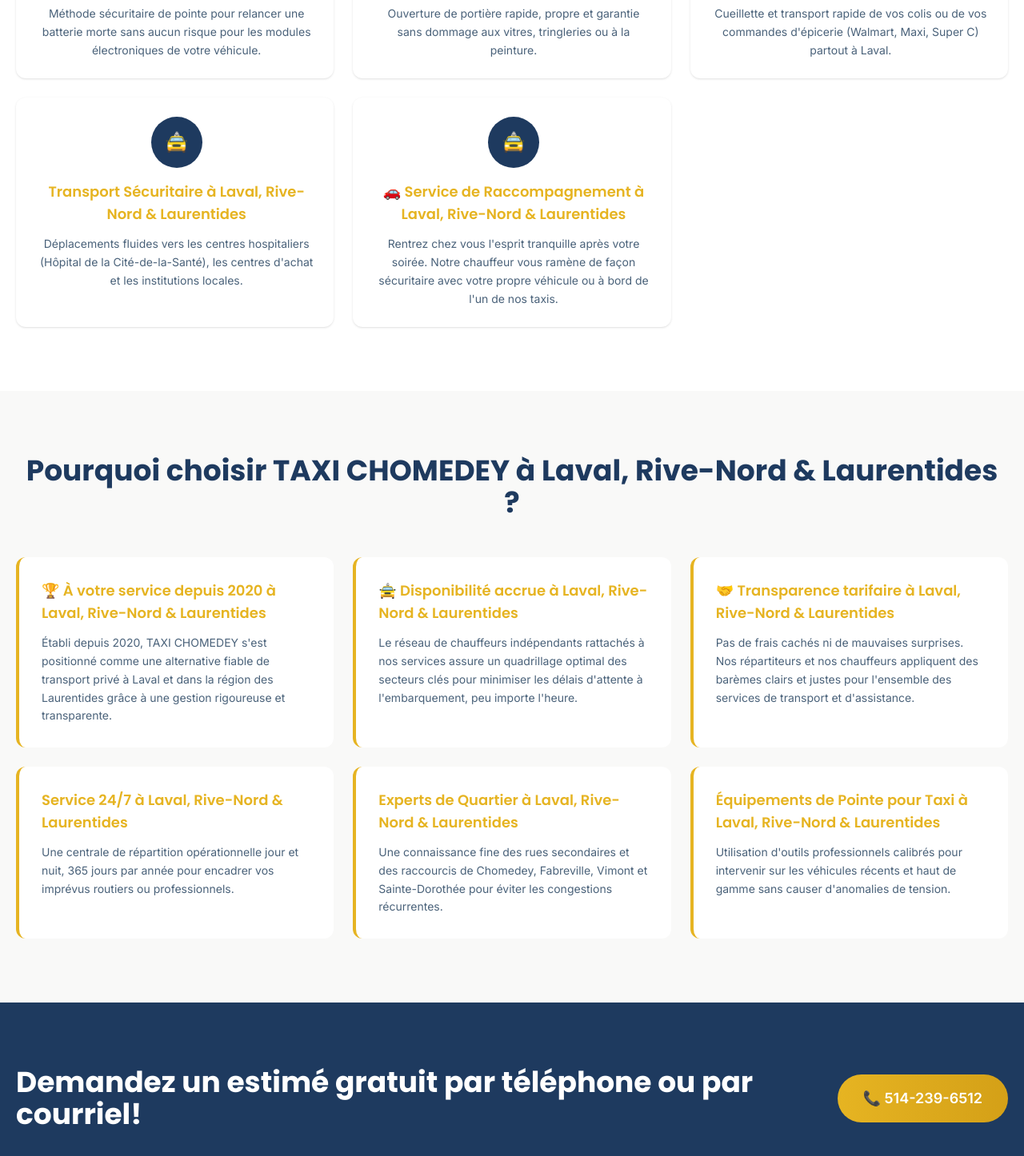
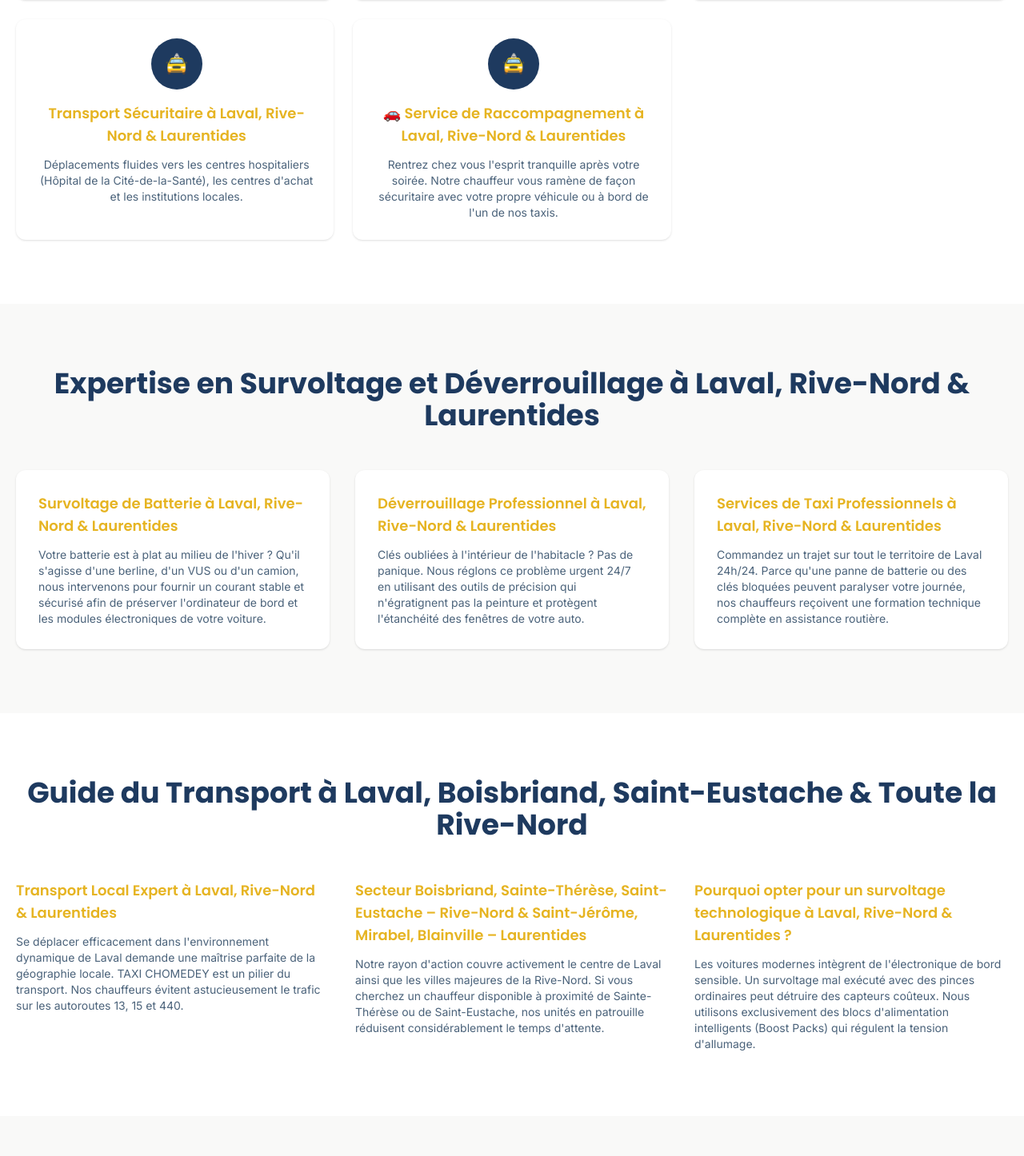
Before and after one commit to john760300-sketch/taxi-laval-nextjs, a Next.js app: page /fr in a window 1280 px wide. Shown: the part 1346-2792 px from the top of the page at 80% size. Built offline with nearby package versions, Linux system fonts and the light colour scheme.

Commit message:
feat: FR homepage page component using full live content

```diff
--- a/src/app/fr/page.tsx
+++ b/src/app/fr/page.tsx
@@ -1,214 +1,219 @@
 import Header from "@/components/Header";
 import Footer from "@/components/Footer";
 import Link from "next/link";
+import { cities } from "@/data/cities";
+import { frHome as h } from "@/data/home-fr";
 import type { Metadata } from "next";
 
 export const metadata: Metadata = {
-  title: "TAXI CHOMEDEY | 🚖 #1 Service de Taxi Laval, Rive-Nord & Laurentides 24h/24 7j/7",
-  description:
-    "TAXI CHOMEDEY à Laval, Rive-Nord & Laurentides – Disponible 24h/24 7j/7. Transport local, aéroport YUL, survoltage batterie, déverrouillage de portière et service de raccompagnement 24/7. Réservez maintenant ! ☎️ 514-239-6512",
+  title: h.title,
+  description: h.description,
   alternates: {
     canonical: "https://besttaxilaval.ca/fr",
-    languages: {
-      fr: "https://besttaxilaval.ca/fr",
-      en: "https://besttaxilaval.ca/en",
-    },
+    languages: { fr: "https://besttaxilaval.ca/fr", en: "https://besttaxilaval.ca/en" },
   },
 };
 
-const services = [
-  {
-    title: "Survoltage de Batterie (Boost) à Laval, Rive-Nord & Laurentides",
-    description:
-      "Méthode sécuritaire de pointe pour relancer une batterie morte sans aucun risque pour les modules électroniques de votre véhicule.",
-    href: "/fr/survoltage-batterie",
-  },
-  {
-    title: "Déverrouillage Professionnel à Laval, Rive-Nord & Laurentides",
-    description:
-      "Ouverture de portière rapide, propre et garantie sans dommage aux vitres, tringleries ou à la peinture.",
-    href: "/fr/deverrouillage-portiere",
-  },
-  {
-    title: "Livraison Express à Laval, Rive-Nord & Laurentides",
-    description:
-      "Cueillette et transport rapide de vos colis ou de vos commandes d'épicerie (Walmart, Maxi, Super C) partout à Laval.",
-    href: "/fr/livraison-express",
-  },
-  {
-    title: "Transport Sécuritaire à Laval, Rive-Nord & Laurentides",
-    description:
-      "Déplacements fluides vers les centres hospitaliers (Hôpital de la Cité-de-la-Santé), les centres d'achat et les institutions locales.",
-    href: "/fr/transport-local",
-  },
-  {
-    title: "🚗 Service de Raccompagnement à Laval, Rive-Nord & Laurentides",
-    description:
-      "Rentrez chez vous l'esprit tranquille après votre soirée. Notre chauffeur vous ramène de façon sécuritaire avec votre propre véhicule ou à bord de l'un de nos taxis.",
-    href: "/fr/raccompagnement",
-  },
-];
-
-const features = [
-  {
-    title: "🏆 À votre service depuis 2020 à Laval, Rive-Nord & Laurentides",
-    description:
-      "Établi depuis 2020, TAXI CHOMEDEY s'est positionné comme une alternative fiable de transport privé à Laval et dans la région des Laurentides grâce à une gestion rigoureuse et transparente.",
-  },
-  {
-    title: "🚖 Disponibilité accrue à Laval, Rive-Nord & Laurentides",
-    description:
-      "Le réseau de chauffeurs indépendants rattachés à nos services assure un quadrillage optimal des secteurs clés pour minimiser les délais d'attente à l'embarquement, peu importe l'heure.",
-  },
-  {
-    title: "🤝 Transparence tarifaire à Laval, Rive-Nord & Laurentides",
-    description:
-      "Pas de frais cachés ni de mauvaises surprises. Nos répartiteurs et nos chauffeurs appliquent des barèmes clairs et justes pour l'ensemble des services de transport et d'assistance.",
-  },
-  {
-    title: "Service 24/7 à Laval, Rive-Nord & Laurentides",
-    description:
-      "Une centrale de répartition opérationnelle jour et nuit, 365 jours par année pour encadrer vos imprévus routiers ou professionnels.",
-  },
-  {
-    title: "Experts de Quartier à Laval, Rive-Nord & Laurentides",
-    description:
-      "Une connaissance fine des rues secondaires et des raccourcis de Chomedey, Fabreville, Vimont et Sainte-Dorothée pour éviter les congestions récurrentes.",
-  },
-  {
-    title: "Équipements de Pointe pour Taxi à Laval, Rive-Nord & Laurentides",
-    description:
-      "Utilisation d'outils professionnels calibrés pour intervenir sur les véhicules récents et haut de gamme sans causer d'anomalies de tension.",
-  },
+const territory = [
+  { name: "Chomedey", emoji: "🚖", slug: "chomedey" },
+  { name: "Laval-des-Rapides", emoji: "🏙️", slug: "laval-des-rapides" },
+  { name: "Sainte-Dorothée", emoji: "🌳", slug: "sainte-dorothee" },
+  { name: "Duvernay", emoji: "🏡", slug: "duvernay" },
+  { name: "Pont-Viau", emoji: "🌉", slug: "pont-viau" },
+  { name: "Saint-Vincent-de-Paul", emoji: "⛪", slug: "saint-vincent-de-paul" },
+  { name: "Saint-François", emoji: "🏞️", slug: "saint-francois" },
+  { name: "Sainte-Rose", emoji: "🏘️", slug: "sainte-rose" },
+  { name: "Fabreville", emoji: "🌲", slug: "fabreville" },
+  { name: "Vimont", emoji: "🏥", slug: "vimont" },
+  { name: "Laval-Ouest", emoji: "🌾", slug: "laval-ouest" },
+  { name: "Laval-sur-le-Lac", emoji: "💧", slug: "laval-sur-le-lac" },
+  { name: "Îles-Laval", emoji: "🏝️", slug: "iles-laval" },
+  { name: "Auteuil", emoji: "🏠", slug: "auteuil" },
+  { name: "Boisbriand", emoji: "🛍️", slug: "boisbriand" },
+  { name: "Sainte-Thérèse", emoji: "📚", slug: "sainte-therese" },
+  { name: "Saint-Eustache", emoji: "🏛️", slug: "saint-eustache" },
 ];
 
 export default function FrenchHomePage() {
   return (
     <>
       <Header />
-
       <main>
-        {/* Hero */}
-        <section className="relative flex min-h-[600px] items-center overflow-hidden bg-[#1e3a5f]">
+        <section className="relative flex min-h-[560px] items-center overflow-hidden bg-[#1e3a5f]">
           <div className="absolute inset-0 bg-gradient-to-r from-black/60 via-black/30 to-black/10" />
           <div className="relative z-10 mx-auto max-w-7xl px-5 py-16">
-            <div className="max-w-xl text-white">
-              <h1 className="mb-5 text-4xl font-bold leading-tight md:text-5xl">
-                🚖 #1 TAXI CHOMEDEY | Service de Taxi & Assistance Routière 24h/24
-                7j/7 à Laval, Rive-Nord & Laurentides
-              </h1>
-              <p className="mb-6 text-base leading-relaxed text-white/95">
-                TAXI CHOMEDEY répond à vos besoins de transport local ou d&apos;aide
-                d&apos;urgence sur la route. Votre chauffeur offre un service rapide et
-                fiable à Laval, Boisbriand, Saint-Eustache, Blainville, Terrebonne,
-                Mascouche, Repentigny, Saint-Jérôme, Mirabel, Sainte-Agathe-des-Monts,
-                Mont-Tremblant et sur toute la Rive-Nord. Nous sommes disponibles
-                24h/24 et 7j/7.
-              </p>
-              <h3 className="mb-5 text-xl font-semibold text-[#e6b422]">
-                Service 24/7 - Contactez-nous maintenant!
-              </h3>
+            <div className="max-w-2xl text-white">
+              <h1 className="mb-5 text-3xl font-bold leading-tight md:text-4xl lg:text-5xl">{h.h1}</h1>
+              <p className="mb-6 text-base leading-relaxed text-white/95">{h.hero}</p>
+              <h3 className="mb-4 text-xl font-semibold text-[#e6b422]">{h.contactTitle}</h3>
               <div className="mb-6 flex flex-wrap gap-3 text-sm">
-                <span className="rounded-full bg-white/10 px-3 py-1">
-                  ✅ Fondé en 2020
-                </span>
-                <span className="rounded-full bg-white/10 px-3 py-1">
-                  🚖 50+ Véhicules partenaires
-                </span>
-                <span className="rounded-full bg-white/10 px-3 py-1">
-                  ⏱️ Intervention Express
-                </span>
-                <span className="rounded-full bg-white/10 px-3 py-1">
-                  🔒 Chauffeurs d&apos;expérience
-                </span>
+                {h.badges.map((b) => (
+                  <span key={b} className="rounded-full bg-white/10 px-3 py-1">{b}</span>
+                ))}
               </div>
               <div className="flex flex-wrap gap-4">
-                <a
-                  href="tel:+15142396512"
-                  className="inline-flex items-center gap-2 rounded-full bg-gradient-to-r from-[#e6b422] to-[#d4a017] px-8 py-4 text-lg font-semibold text-white transition hover:-translate-y-0.5"
-                >
-                  📞 Appeler maintenant
-                </a>
-                <Link
-                  href="/fr/contact"
-                  className="inline-flex items-center gap-2 rounded-full border-2 border-[#e6b422] bg-white px-8 py-4 text-lg font-semibold text-[#1e3a5f] transition hover:bg-[#e6b422] hover:text-white"
-                >
-                  Contact
-                </Link>
+                <a href="tel:+15142396512" className="inline-flex items-center gap-2 rounded-full bg-gradient-to-r from-[#e6b422] to-[#d4a017] px-8 py-4 text-lg font-semibold text-white">📞 Appeler maintenant</a>
+                <Link href="/fr/contact" className="inline-flex items-center gap-2 rounded-full border-2 border-[#e6b422] bg-white px-8 py-4 text-lg font-semibold text-[#1e3a5f]">Contact</Link>
               </div>
             </div>
           </div>
         </section>
 
-        {/* Services */}
         <section className="bg-white py-20">
           <div className="mx-auto max-w-7xl px-5">
-            <h2 className="mb-12 text-center text-3xl font-bold text-[#1e3a5f] md:text-4xl">
-              Nos Services de Taxi et d&apos;Urgence Routière à Laval, Rive-Nord &
-              Laurentides
-            </h2>
+            <h2 className="mb-12 text-center text-3xl font-bold text-[#1e3a5f] md:text-4xl">{h.servicesH2}</h2>
             <div className="grid gap-6 sm:grid-cols-2 lg:grid-cols-3">
-              {services.map((service) => (
-                <Link
-                  key={service.href}
-                  href={service.href}
-                  className="group rounded-xl border-l-4 border-transparent bg-white p-6 shadow-sm transition hover:-translate-y-1 hover:border-[#e6b422] hover:shadow-md"
-                >
-                  <div className="mx-auto mb-4 flex h-16 w-16 items-center justify-center rounded-full bg-[#1e3a5f] text-2xl text-white">
-                    🚖
-                  </div>
-                  <h3 className="mb-3 text-center text-lg font-semibold text-[#e6b422]">
-                    {service.title}
-                  </h3>
-                  <p className="text-center text-sm leading-relaxed text-[#4a627a]">
-                    {service.description}
-                  </p>
+              {h.services.map((s) => (
+                <Link key={s.href} href={s.href} className="rounded-xl border-l-4 border-transparent bg-white p-6 shadow-sm transition hover:border-[#e6b422] hover:shadow-md">
+                  <div className="mx-auto mb-4 flex h-16 w-16 items-center justify-center rounded-full bg-[#1e3a5f] text-2xl text-white">🚖</div>
+                  <h3 className="mb-3 text-center text-lg font-semibold text-[#e6b422]">{s.title}</h3>
+                  <p className="text-center text-sm text-[#4a627a]">{s.description}</p>
                 </Link>
               ))}
             </div>
           </div>
         </section>
 
-        {/* Why Choose */}
         <section className="bg-[#f9f9f8] py-20">
           <div className="mx-auto max-w-7xl px-5">
-            <h2 className="mb-12 text-center text-3xl font-bold text-[#1e3a5f] md:text-4xl">
-              Pourquoi choisir TAXI CHOMEDEY à Laval, Rive-Nord & Laurentides ?
-            </h2>
-            <div className="grid gap-6 md:grid-cols-2 lg:grid-cols-3">
-              {features.map((feature) => (
-                <div
-                  key={feature.title}
-                  className="rounded-xl border-l-4 border-[#e6b422] bg-white p-7 transition hover:-translate-y-1"
-                >
-                  <h3 className="mb-3 text-lg font-semibold text-[#e6b422]">
-                    {feature.title}
-                  </h3>
-                  <p className="text-sm leading-relaxed text-[#4a627a]">
-                    {feature.description}
-                  </p>
+            <h2 className="mb-12 text-center text-3xl font-bold text-[#1e3a5f] md:text-4xl">{h.expertiseH2}</h2>
+            <div className="grid gap-8 md:grid-cols-3">
+              {h.expertise.map((x) => (
+                <div key={x.title} className="rounded-xl bg-white p-7 shadow-sm">
+                  <h3 className="mb-3 text-lg font-semibold text-[#e6b422]">{x.title}</h3>
+                  <p className="text-sm text-[#4a627a]">{x.text}</p>
                 </div>
               ))}
             </div>
           </div>
         </section>
 
-        {/* Phone CTA */}
+        <section className="bg-white py-20">
+          <div className="mx-auto max-w-7xl px-5">
+            <h2 className="mb-12 text-center text-3xl font-bold text-[#1e3a5f] md:text-4xl">{h.guideH2}</h2>
+            <div className="grid gap-8 md:grid-cols-3">
+              {h.guide.map((x) => (
+                <div key={x.title}>
+                  <h3 className="mb-3 text-lg font-semibold text-[#e6b422]">{x.title}</h3>
+                  <p className="text-sm text-[#4a627a]">{x.text}</p>
+                </div>
+              ))}
+            </div>
+          </div>
+        </section>
+
+        <section className="bg-[#f9f9f8] py-20">
+          <div className="mx-auto max-w-7xl px-5">
+            <h2 className="mb-12 text-center text-3xl font-bold text-[#1e3a5f] md:text-4xl">{h.destH2}</h2>
+            <div className="grid gap-6 sm:grid-cols-2 lg:grid-cols-3">
+              {h.destinations.map((d) => (
+                <div key={d.title} className="rounded-xl border-l-4 border-[#e6b422] bg-white p-6">
+                  <div className="mb-2 text-3xl">{d.emoji}</div>
+                  <h3 className="mb-2 text-lg font-semibold text-[#1e3a5f]">{d.title}</h3>
+                  <p className="text-sm text-[#4a627a]">{d.text}</p>
+                </div>
+              ))}
+            </div>
+          </div>
+        </section>
+
+        <section className="bg-white py-20">
+          <div className="mx-auto max-w-7xl px-5">
+            <h2 className="mb-12 text-center text-3xl font-bold text-[#1e3a5f] md:text-4xl">{h.safetyH2}</h2>
+            <div className="grid gap-8 md:grid-cols-3">
+              {h.safety.map((x) => (
+                <div key={x.title} className="rounded-xl bg-[#f9f9f8] p-6">
+                  <h3 className="mb-3 text-lg font-semibold text-[#e6b422]">{x.title}</h3>
+                  <p className="text-sm text-[#4a627a]">{x.text}</p>
+                </div>
+              ))}
+            </div>
+          </div>
+        </section>
+
+        <section className="bg-[#f9f9f8] py-20">
+          <div className="mx-auto max-w-7xl px-5">
+            <h2 className="mb-12 text-center text-3xl font-bold text-[#1e3a5f] md:text-4xl">{h.socialH2}</h2>
+            <div className="grid gap-8 md:grid-cols-3">
+              {h.social.map((x) => (
+                <div key={x.title}>
+                  <h3 className="mb-3 text-lg font-semibold text-[#e6b422]">{x.title}</h3>
+                  <p className="text-sm text-[#4a627a]">{x.text}</p>
+                </div>
+              ))}
+            </div>
+          </div>
+        </section>
+
+        <section className="bg-white py-20">
+          <div className="mx-auto max-w-7xl px-5">
+            <h2 className="mb-12 text-center text-3xl font-bold text-[#1e3a5f] md:text-4xl">{h.whyH2}</h2>
+            <div className="grid gap-6 md:grid-cols-2 lg:grid-cols-3">
+              {h.why.map((x) => (
+                <div key={x.title} className="rounded-xl border-l-4 border-[#e6b422] bg-[#f9f9f8] p-7">
+                  <h3 className="mb-3 text-lg font-semibold text-[#e6b422]">{x.title}</h3>
+                  <p className="text-sm text-[#4a627a]">{x.text}</p>
+                </div>
+              ))}
+            </div>
+          </div>
+        </section>
+
+        <section className="bg-[#f9f9f8] py-20">
+          <div className="mx-auto max-w-7xl px-5">
+            <h2 className="mb-12 text-center text-3xl font-bold text-[#1e3a5f] md:text-4xl">{h.territoryH2}</h2>
+            <div className="grid grid-cols-2 gap-4 sm:grid-cols-3 md:grid-cols-4 lg:grid-cols-5">
+              {territory.map((t) => (
+                <Link key={t.slug} href={`/fr/taxi-${t.slug}`} className="flex flex-col items-center rounded-xl bg-white p-5 text-center shadow-sm hover:shadow-md">
+                  <span className="mb-2 text-3xl">{t.emoji}</span>
+                  <span className="text-sm font-semibold text-[#1e3a5f]">{t.name}</span>
+                </Link>
+              ))}
+            </div>
+            <div className="mt-10 flex flex-wrap justify-center gap-3">
+              {cities.map((c) => (
+                <Link key={c.slug} href={`/fr/taxi-${c.slug}`} className="rounded-full border border-gray-200 bg-white px-4 py-2 text-sm font-medium text-[#1e3a5f] hover:bg-[#e6b422] hover:text-white">
+                  Taxi {c.nameFr}
+                </Link>
+              ))}
+            </div>
+          </div>
+        </section>
+
+        <section className="bg-white py-20">
+          <div className="mx-auto max-w-7xl px-5">
+            <h2 className="mb-4 text-center text-3xl font-bold text-[#1e3a5f] md:text-4xl">{h.testimonialsH2}</h2>
+            <p className="mb-12 text-center text-[#4a627a]">{h.testimonialsSub}</p>
+            <div className="grid gap-6 md:grid-cols-2 lg:grid-cols-4">
+              {h.testimonials.map((t) => (
+                <div key={t.name} className="rounded-xl border border-gray-100 bg-[#f9f9f8] p-6">
+                  <div className="mb-3 flex items-center gap-3">
+                    <div className="flex h-10 w-10 items-center justify-center rounded-full bg-[#1e3a5f] text-sm font-bold text-white">{t.initials}</div>
+                    <div>
+                      <div className="font-semibold text-[#1e3a5f]">{t.name}</div>
+                      <div className="text-xs text-[#4a627a]">{t.date}</div>
+                    </div>
+                  </div>
+                  <div className="mb-2 text-[#e6b422]">★★★★★</div>
+                  <p className="text-sm text-[#4a627a]">{t.text}</p>
+                  {t.reply && (
+                    <p className="mt-3 border-t border-gray-200 pt-3 text-xs italic text-[#4a627a]">
+                      <strong>Réponse du propriétaire :</strong> {t.reply}
+                    </p>
+                  )}
+                </div>
+              ))}
+            </div>
+          </div>
+        </section>
+
         <section className="bg-[#1e3a5f] py-20">
           <div className="mx-auto flex max-w-7xl flex-col items-center justify-between gap-8 px-5 text-center md:flex-row md:text-left">
-            <h2 className="text-3xl font-bold text-white md:text-4xl">
-              Demandez un estimé gratuit par téléphone ou par courriel!
-            </h2>
-            <a
-              href="tel:+15142396512"
-              className="inline-flex shrink-0 items-center gap-2 rounded-full bg-gradient-to-r from-[#e6b422] to-[#d4a017] px-8 py-4 text-lg font-semibold text-white transition hover:-translate-y-0.5"
-            >
-              📞 514-239-6512
-            </a>
+            <h2 className="text-3xl font-bold text-white md:text-4xl">{h.cta}</h2>
+            <a href="tel:+15142396512" className="inline-flex shrink-0 items-center gap-2 rounded-full bg-gradient-to-r from-[#e6b422] to-[#d4a017] px-8 py-4 text-lg font-semibold text-white">📞 514-239-6512</a>
           </div>
         </section>
       </main>
-
       <Footer />
     </>
   );
```
